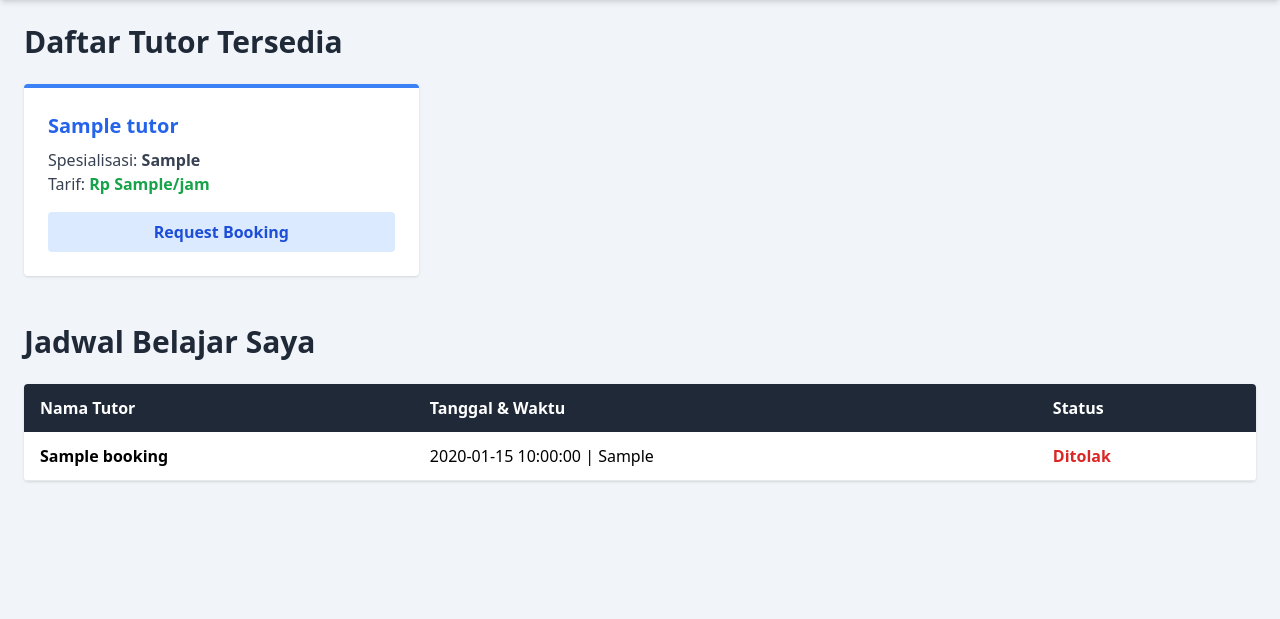
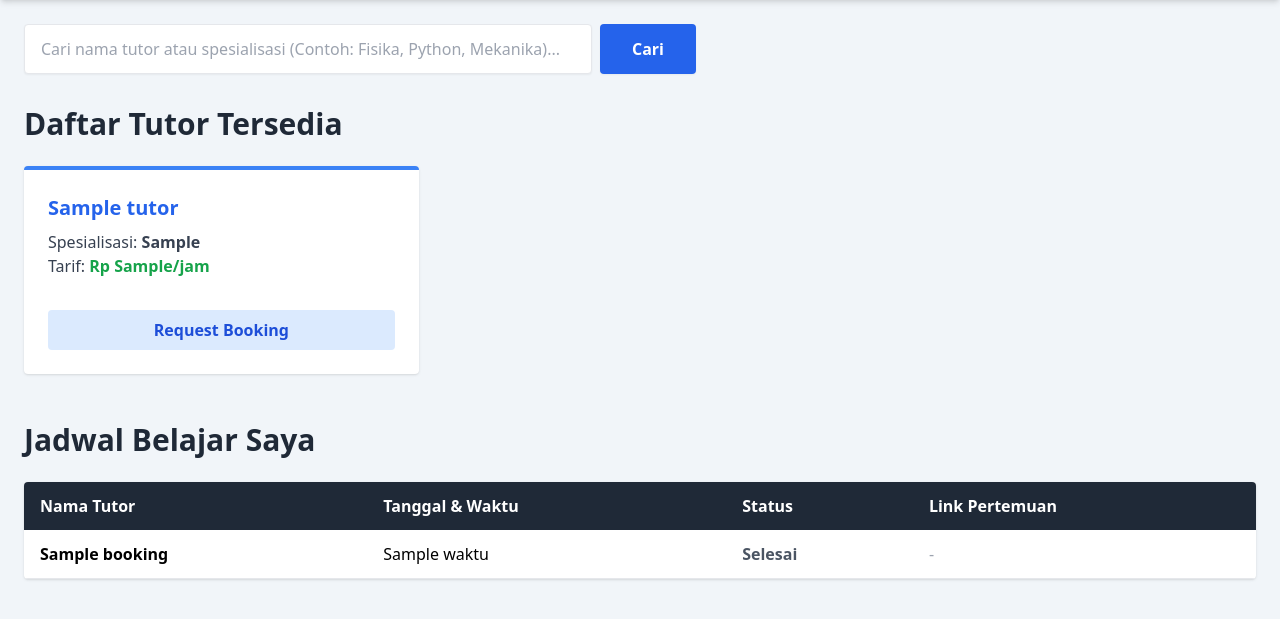
Before and after one commit to Satrialasa/Projek_Pemrograman, a Flask app: template templates/siswa.html in a window 1280 px wide. Shown: the part 64-683 px from the top of the page. Run offline with Flask 3, Linux system fonts and the light colour scheme; the template is opened without the code that fills it: most values are stand-ins (such as "Sample title", 1, 10 or a date in 2020); some libraries are stand-ins or nearby versions.

Commit message:
update change

```diff
--- a/templates/siswa.html
+++ b/templates/siswa.html
@@ -1,16 +1,27 @@
 {% extends "base.html" %}
 {% block content %}
+<div class="mb-8">
+    <form method="GET" action="/siswa" class="flex gap-2 w-full max-w-2xl">
+        <input type="text" name="q" value="{{ keyword }}" placeholder="Cari nama tutor atau spesialisasi (Contoh: Fisika, Python, Mekanika)..." class="w-full px-4 py-3 border rounded shadow-sm focus:outline-none focus:ring-2 focus:ring-blue-500 text-gray-700">
+        <button type="submit" class="bg-blue-600 text-white px-8 py-3 rounded font-bold hover:bg-blue-700 shadow-sm transition duration-200">Cari</button>
+    </form>
+</div>
+
 <h2 class="text-3xl font-bold mb-6 text-gray-800">Daftar Tutor Tersedia</h2>
 <div class="grid grid-cols-1 md:grid-cols-3 gap-6">
     {% for tutor in tutors %}
-    <div class="bg-white p-6 rounded shadow border-t-4 border-blue-500">
-        <h3 class="text-xl font-bold text-blue-600 mb-2">{{ tutor.nama_lengkap }}</h3>
-        <p class="text-gray-700">Spesialisasi: <span class="font-bold">{{ tutor.spesialisasi_mapel }}</span></p>
-        <p class="text-gray-700 mb-4">Tarif: <span class="font-bold text-green-600">Rp {{ tutor.tarif_per_jam }}/jam</span></p>
-        <a href="/jadwal_tutor/{{ tutor.id_tutor }}" class="block text-center bg-blue-100 text-blue-700 font-bold py-2 rounded hover:bg-blue-200">Request Booking</a>
+    <div class="bg-white p-6 rounded shadow border-t-4 border-blue-500 flex flex-col justify-between">
+        <div>
+            <h3 class="text-xl font-bold text-blue-600 mb-2">{{ tutor.nama_lengkap }}</h3>
+            <p class="text-gray-700">Spesialisasi: <span class="font-bold">{{ tutor.spesialisasi_mapel }}</span></p>
+            <p class="text-gray-700 mb-4">Tarif: <span class="font-bold text-green-600">Rp {{ tutor.tarif_per_jam }}/jam</span></p>
+        </div>
+        <a href="/jadwal_tutor/{{ tutor.id_tutor }}" class="block text-center bg-blue-100 text-blue-700 font-bold py-2 rounded hover:bg-blue-200 mt-4 transition duration-200">Request Booking</a>
     </div>
     {% else %}
-    <p class="text-gray-500 col-span-3">Belum ada tutor yang terdaftar.</p>
+    <div class="bg-yellow-50 border-l-4 border-yellow-400 p-4 col-span-3">
+        <p class="text-yellow-700 font-semibold">Tutor dengan kriteria tersebut tidak ditemukan.</p>
+    </div>
     {% endfor %}
 </div>
 
@@ -22,22 +33,39 @@
                 <th class="py-3 px-4">Nama Tutor</th>
                 <th class="py-3 px-4">Tanggal & Waktu</th>
                 <th class="py-3 px-4">Status</th>
+                <th class="py-3 px-4">Link Pertemuan</th>
             </tr>
         </thead>
         <tbody>
             {% for b in bookings %}
             <tr class="border-b hover:bg-gray-50">
                 <td class="py-3 px-4 font-semibold">{{ b.tutor_nama }}</td>
-                <td class="py-3 px-4">{{ b.tanggal }} | {{ b.waktu_mulai }}</td>
-                <td class="py-3 px-4 font-bold
-                    {% if b.status_sesi == 'Dikonfirmasi' %} text-green-600
-                    {% elif b.status_sesi == 'Ditolak' %} text-red-600
-                    {% else %} text-yellow-600 {% endif %}">
-                    {{ b.status_sesi }}
+                <td class="py-3 px-4">{{ b.waktu }}</td>
+                <td class="py-3 px-4">
+                    {% if b.status == 'Menunggu Pembayaran' %}
+                        <form method="POST" action="/bayar/{{ b.id_sesi }}">
+                            <button type="submit" class="bg-yellow-500 text-white px-4 py-2 rounded font-bold text-sm hover:bg-yellow-600 shadow-sm transition">Bayar Sekarang</button>
+                        </form>
+                    {% else %}
+                        <span class="font-bold
+                            {% if b.status == 'Dikonfirmasi' %} text-green-600
+                            {% elif b.status == 'Ditolak' %} text-red-600
+                            {% elif b.status == 'Selesai' %} text-gray-600
+                            {% else %} text-yellow-600 {% endif %}">
+                            {{ b.status }}
+                        </span>
+                    {% endif %}
+                </td>
+                <td class="py-3 px-4">
+                    {% if b.status == 'Dikonfirmasi' %}
+                        <a href="{{ b.link_meet }}" target="_blank" class="text-blue-600 hover:underline font-semibold">Buka Link</a>
+                    {% else %}
+                        <span class="text-gray-400">-</span>
+                    {% endif %}
                 </td>
             </tr>
             {% else %}
-            <tr><td colspan="3" class="py-4 text-center text-gray-500">Belum ada riwayat booking jadwal.</td></tr>
+            <tr><td colspan="4" class="py-4 text-center text-gray-500">Belum ada riwayat booking jadwal.</td></tr>
             {% endfor %}
         </tbody>
     </table>
```
